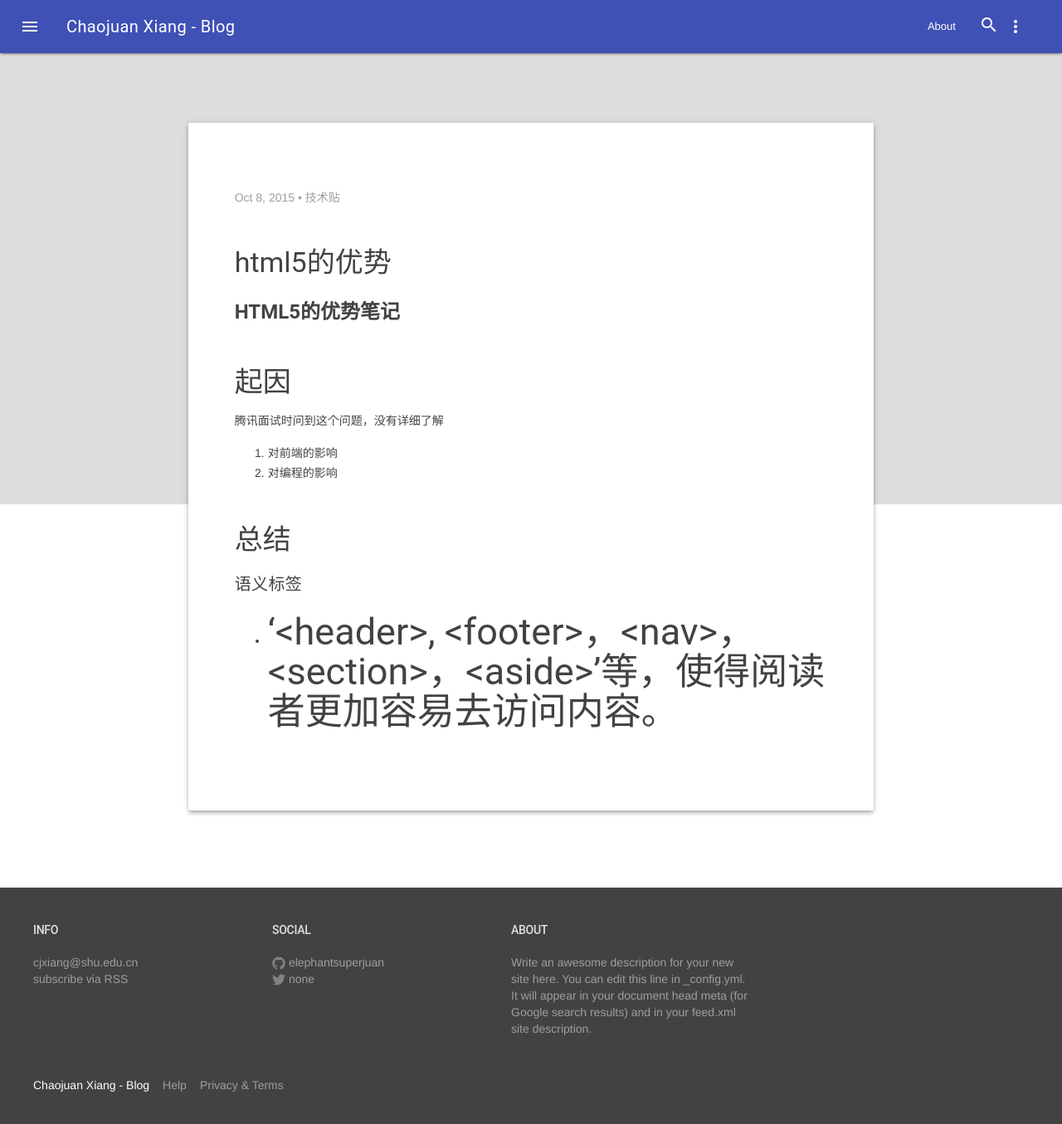
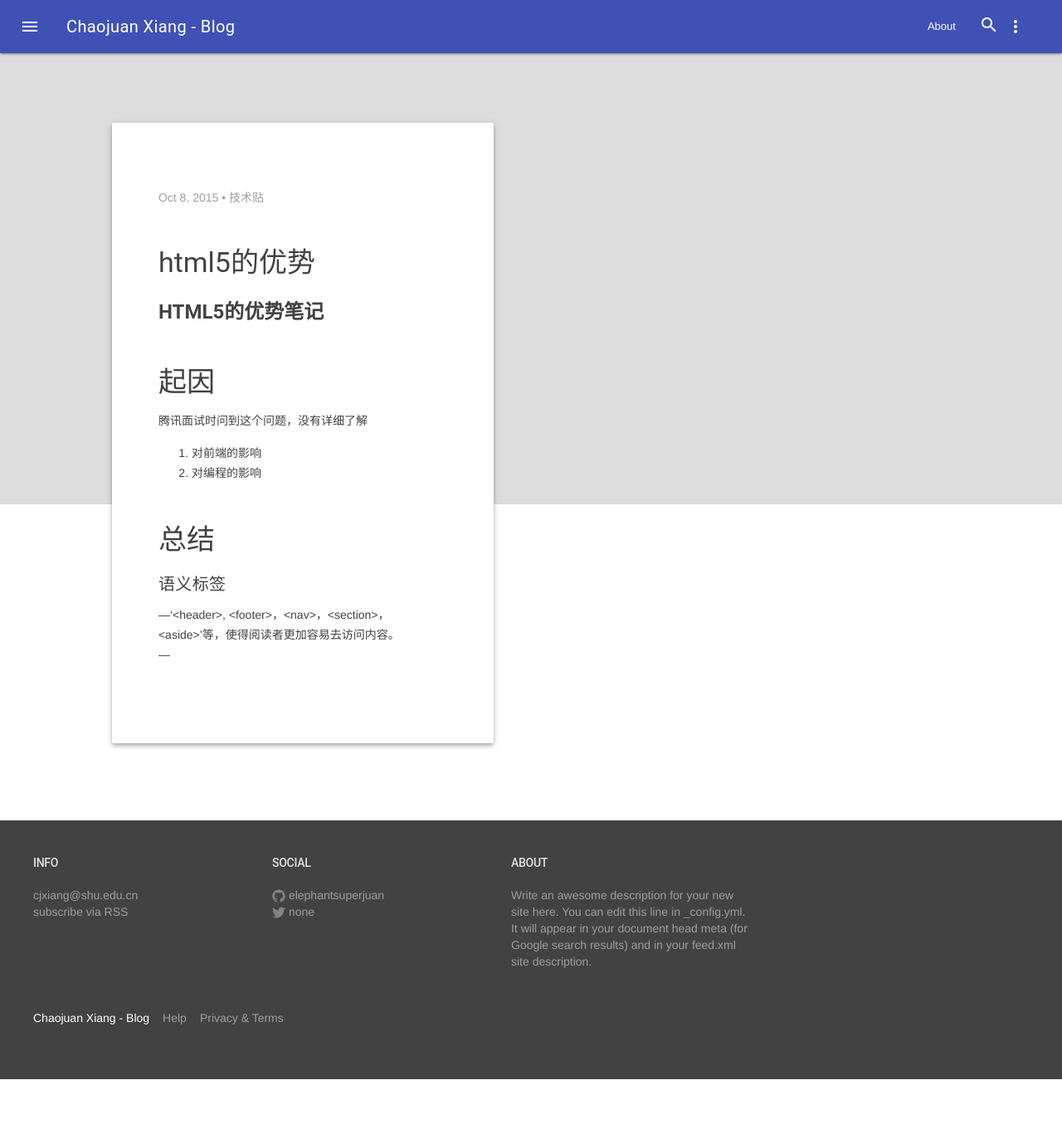
Before and after one commit to elephantsuperjuan/elephant, a Jekyll site: the page built from _posts/2015-10-08-html5.markdown, in a window 1280 px wide. Shown: the top 1355 px of the page at 83% size. Built offline with Jekyll 4.4.1, drawn with Linux system fonts in a browser that asks for light colours.

```diff
--- a/_posts/2015-10-08-html5.markdown
+++ b/_posts/2015-10-08-html5.markdown
@@ -15,5 +15,5 @@ image: 'img/html5.jpg'
 ### 总结
 
 ##### 语义标签
- - ‘<header>, <footer>，<nav>，<section>，<aside>’等，使得阅读者更加容易去访问内容。
+---‘<header>, <footer>，<nav>，<section>，<aside>’等，使得阅读者更加容易去访问内容。
 ---
```
